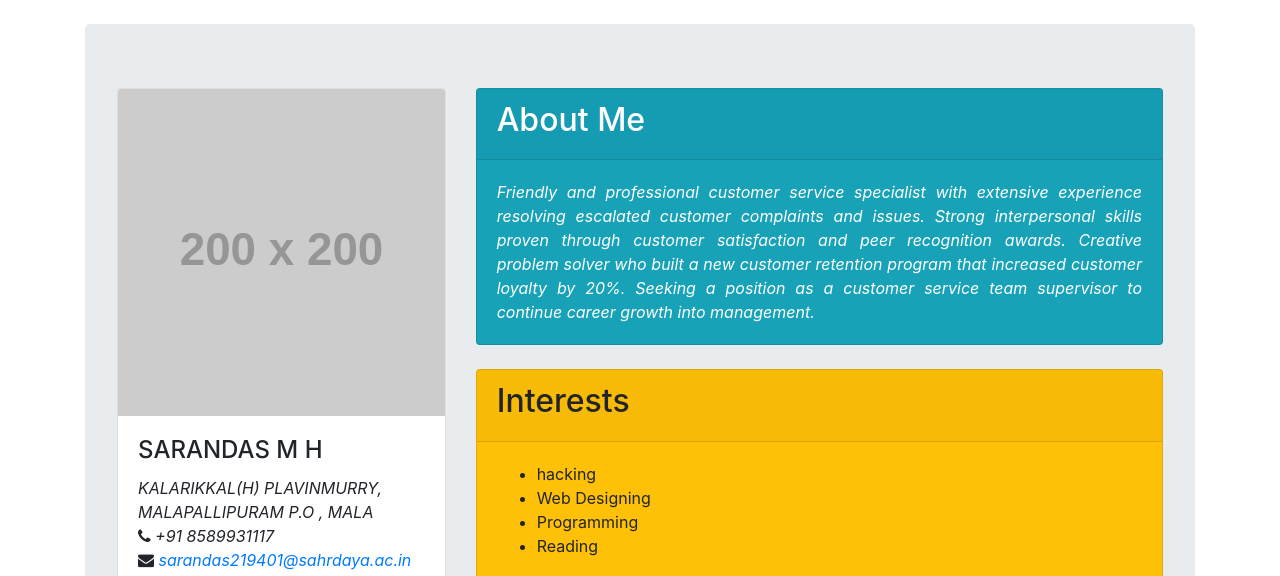
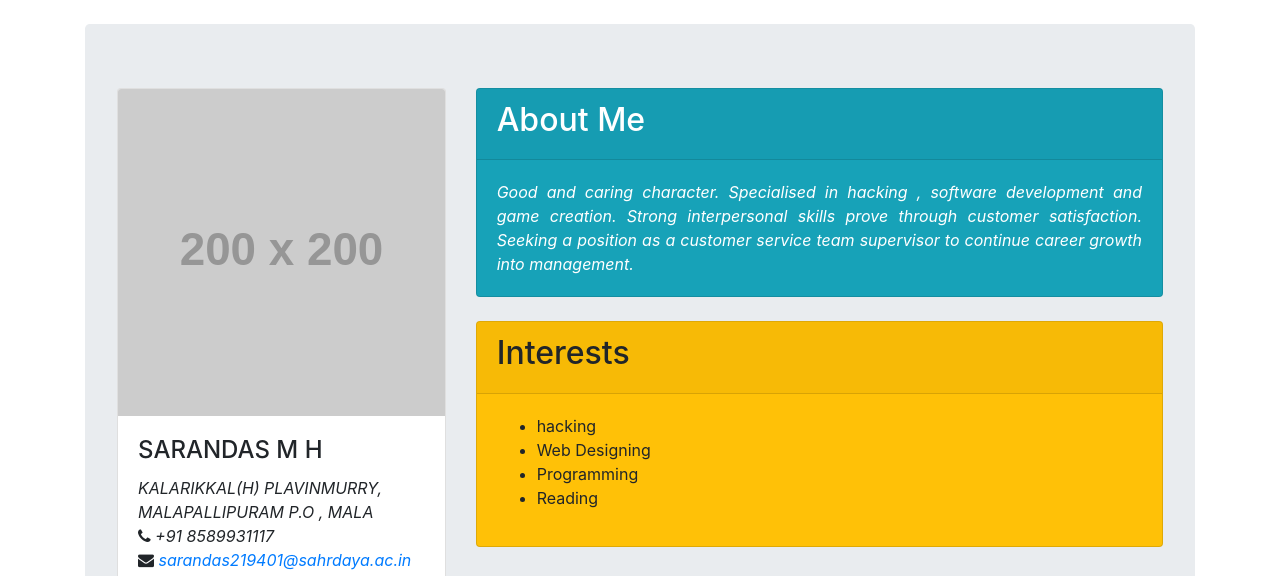
Before and after one commit to sarandasmh/sarandasmh.github.io, a plain HTML site: page index.html in a window 1280 px wide. Shown: the top 576 px of the page. Drawn offline with nearby package versions, Linux system fonts and the light colour scheme; placeholder pictures from the web are drawn by us.

Commit message:
Update index.html

```diff
--- a/index.html
+++ b/index.html
@@ -47,10 +47,8 @@
         <div class="col-sm-8">
           <div class="card bg-info text-white ">
             <div class="card-header"><h2>About Me</h2></div>
-            <div class="card-body text-justify font-italic">Friendly and professional customer service specialist with extensive
-              experience resolving escalated customer complaints and issues. Strong interpersonal skills proven through
-              customer satisfaction and peer recognition awards. Creative problem solver who built a new customer retention
-              program that increased customer loyalty by 20%. Seeking a position as a customer service team supervisor to
+            <div class="card-body text-justify font-italic">Good and caring character. Specialised in hacking , software development and game creation.
+              Strong interpersonal skills prove through customer satisfaction. Seeking a position as a customer service team supervisor to
               continue career growth into management.
             </div>
           </div><br>
```
